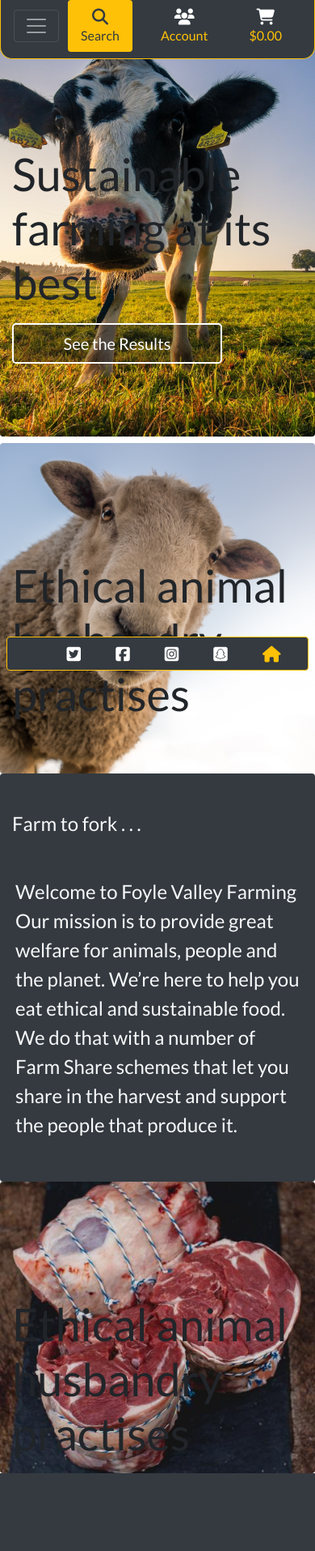
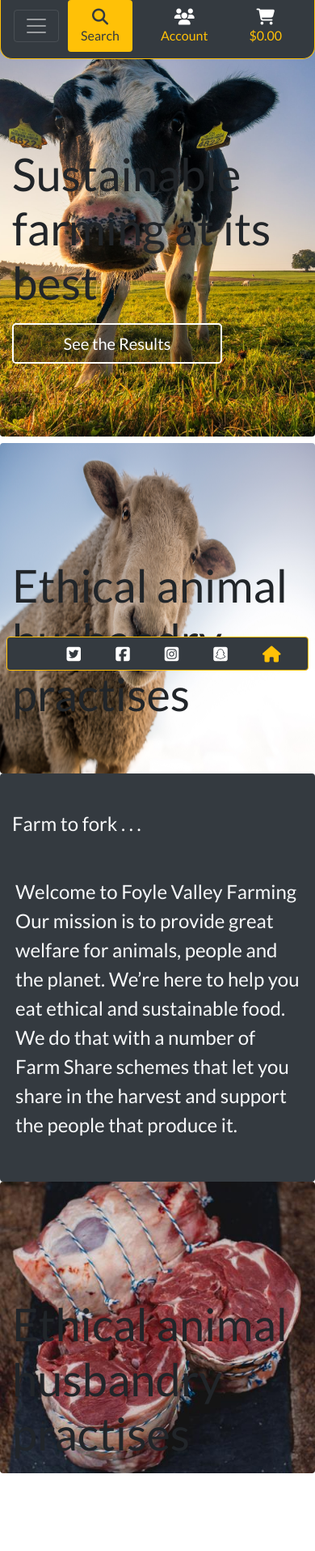
Before and after one commit to Code-Institute-Submissions/foyle-valley-farms, a Django app: page / in a window 390 px wide. Shown: the whole page at 81% size. Before the commit the page ends 1819 px from the top, so only its background shows below. Run offline with Django 3.2, Linux system fonts and the light colour scheme; some libraries are stand-ins or nearby versions.

Commit message:
mobile styling

```diff
--- a/home/templates/home/index.html
+++ b/home/templates/home/index.html
@@ -53,7 +53,7 @@
                     </h1>
                 </div>
 
-
+              <div class="w-100 p-5"></div>
 
             </div>
         </div>
--- a/static/css/base.css
+++ b/static/css/base.css
@@ -15,7 +15,7 @@ body {
 }
 
 .bkgrd2 {
-    background: url('/media/sheeps-curious.jpg') no-repeat top center fixed;
+    background: url('/media/sheeps-curious.jpg') no-repeat center left fixed;
     background-size: cover;
 
 }
@@ -291,6 +291,13 @@ a.category-badge > span.badge:hover {
 
     .bkgrd2{
         height: 100%;
+        background-size: 65% 65%;
+        background-repeat: no-repeat;
+        background-attachment: fixed;
+        background-position: bottom left;
+
+    }
+
 }
 
 }
@@ -328,5 +335,25 @@ a.category-badge > span.badge:hover {
 
 .bkgrd2{
     height: 500px;
+    background-size: 80% 80%;
+        background-repeat: no-repeat;
+        background-attachment: fixed;
+        background-position: bottom left;
 }
+
 }
+
+
+@media (max-width: 767px) {
+
+
+
+    .bkgrd2{
+        height: 500px;
+        background-size: 100% 100%;
+            background-repeat: no-repeat;
+            background-attachment: fixed;
+            background-position: bottom left;
+    }
+
+}
```
